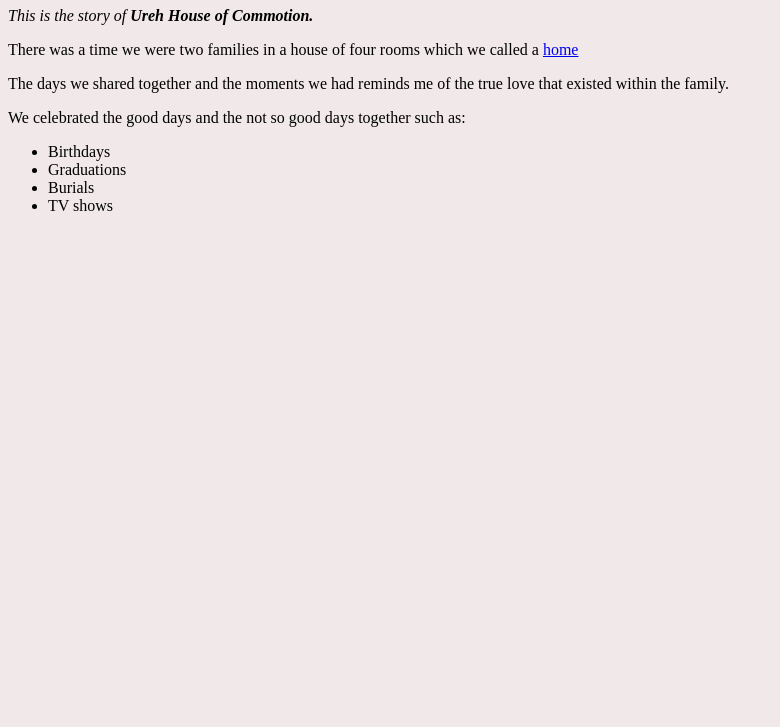
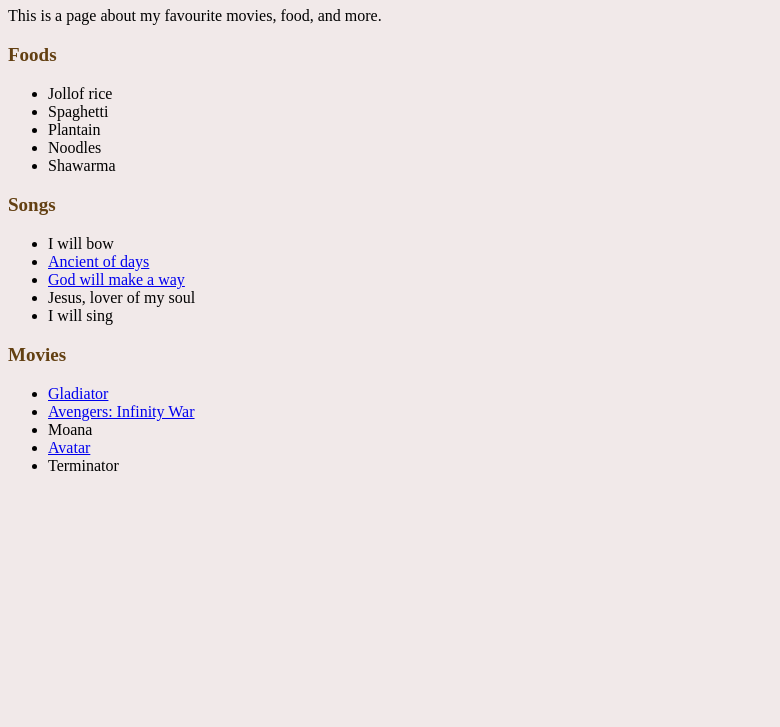
Before and after one commit to flexibuddie/devmaster, a plain HTML site: page index.html in a window 1280 px wide. Shown: the part 73-800 px from the top of the page, without its empty margins (0-780 px from the left). Drawn offline with Linux system fonts and the light colour scheme.

Commit message:
commit on main

```diff
--- a/index.html
+++ b/index.html
@@ -1,22 +1,34 @@
 <!DOCTYPE html>
-<html>
-
-<body>
+<html lang="en">
 	<head>
-	    <title> UREH HOUSE OF COMMOTION</title>
+		<title> My Favorite books, foods, songs, and movies</title>
 		<link rel="stylesheet" type="text/css" href="css/style.css">
 	</head>
-	<h1>
-		Family Reunion </h1>
-    <p><em>This is the story of <strong> Ureh House of Commotion.</strong></em></p>
-    <p> There was a time we were two families in a house of four rooms which we called a <a href= https://www.thefreedictionary.com/home>home</a>  </p>
-    <p>The days we shared together and the moments we had reminds me of the true love that existed within the family. </p>
-    <p>We celebrated the good days and the not so good days together such as:</p>
+	<body>
+		<h1> My Favorites </h1>
+			<p>This is a page about my favourite movies, food, and more.</p>
+			<h3>Foods</h3>
 			<ul>
-        <li>Birthdays</li>
-        <li>Graduations</li>
-        <li>Burials</li>
-        <li>TV shows</li>
+				<li>Jollof rice</li>
+				<li>Spaghetti</li>
+				<li>Plantain</li>
+				<li>Noodles</li>
+				<li>Shawarma</li>
+			</ul>
+			<h3>Songs</h3>
+			<ul>
+				<li>I will bow</li>
+				<li><a href=https://www.youtube.com/watch?v=V4dR_zuB3qk>Ancient of days</li></a>
+				<li><a href=https://www.youtube.com/watch?v=dQQrYrtD2Zs>God will make a way</li></a>
+				<li>Jesus, lover of my soul</li>
+				<li>I will sing</li>
+			</ul>
+			<h3>Movies</h3>
+			<ul>
+				<li><a href=https://www.imdb.com/video/vi2628367897?ref_=tt_pv_vi_aiv_1>Gladiator</li></a>
+				<li><a href=https://www.imdb.com/title/tt4154756/?ref_=nv_sr_srsg_3>Avengers: Infinity War</li></a>
+				<li>Moana</li>
+				<li><a href=https://www.imdb.com/title/tt0499549/?ref_=nv_sr_srsg_3>Avatar</li></a>
+				<li>Terminator</li>
 			</ul>
 			</body>
-</html>
```
Lines whose indentation alone changed are shown as unchanged.
